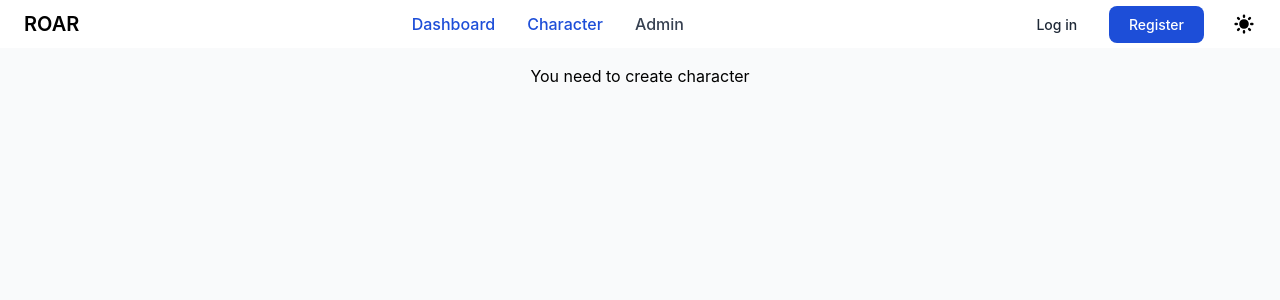
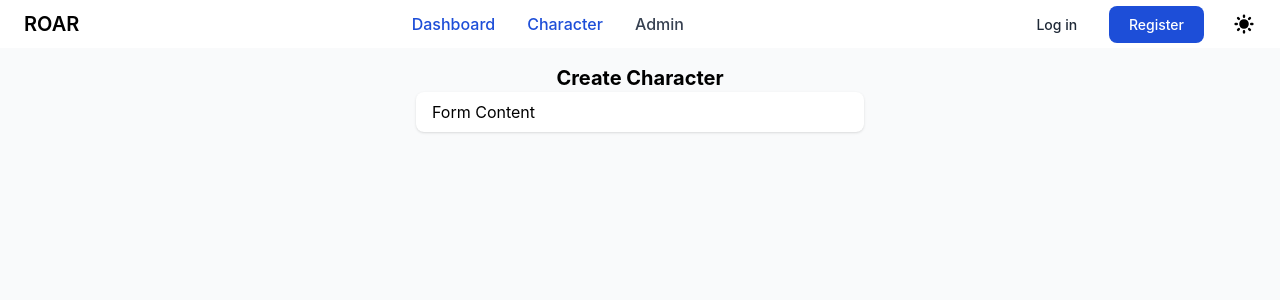
Before and after one commit to tomaszbawor/Roar, a Nuxt app: page /character/creation in a window 1280 px wide. Shown: the top 300 px of the page. Built offline with nearby package versions, Linux system fonts and the light colour scheme.

Commit message:
Small changes

```diff
--- /dev/null
+++ b/components/typography/Header.vue
@@ -0,0 +1,5 @@
+<template>
+  <h1 class="center text-xl font-bold whitespace-nowrap dark:text-white">
+    <slot/>
+  </h1>
+</template>
--- a/layouts/default.vue
+++ b/layouts/default.vue
@@ -2,9 +2,12 @@
   <div class="h-screen">
     <LayoutNavBar/>
     <div
-        class="grid pt-4 dark:border-gray-300 bg-gray-50 justify-items-center flex h-full items-top dark:bg-slate-900 dark:text-white "
+        class="pt-4 dark:border-gray-300 bg-gray-50 h-full dark:bg-slate-900 dark:text-white "
     >
-      <slot/>
+      <div class="max-w-screen-xl mx-auto flex flex-col">
+        <slot/>
+      </div>
+
     </div>
   </div>
 </template>
--- a/pages/character/creation.vue
+++ b/pages/character/creation.vue
@@ -1,3 +1,11 @@
 <template>
-  <h1>You need to create character</h1>
+  <div class="flex-col">
+    <div class="flex flex-col items-center justify-center">
+      <TypographyHeader>Create Character</TypographyHeader>
+      <div
+          class="w-full bg-white rounded-lg shadow dark:border md:mt-0 sm:max-w-md xl:p-0 dark:bg-gray-800 dark:border-gray-700">
+        <div class="py-2 px-4">Form Content</div>
+      </div>
+    </div>
+  </div>
 </template>
```
